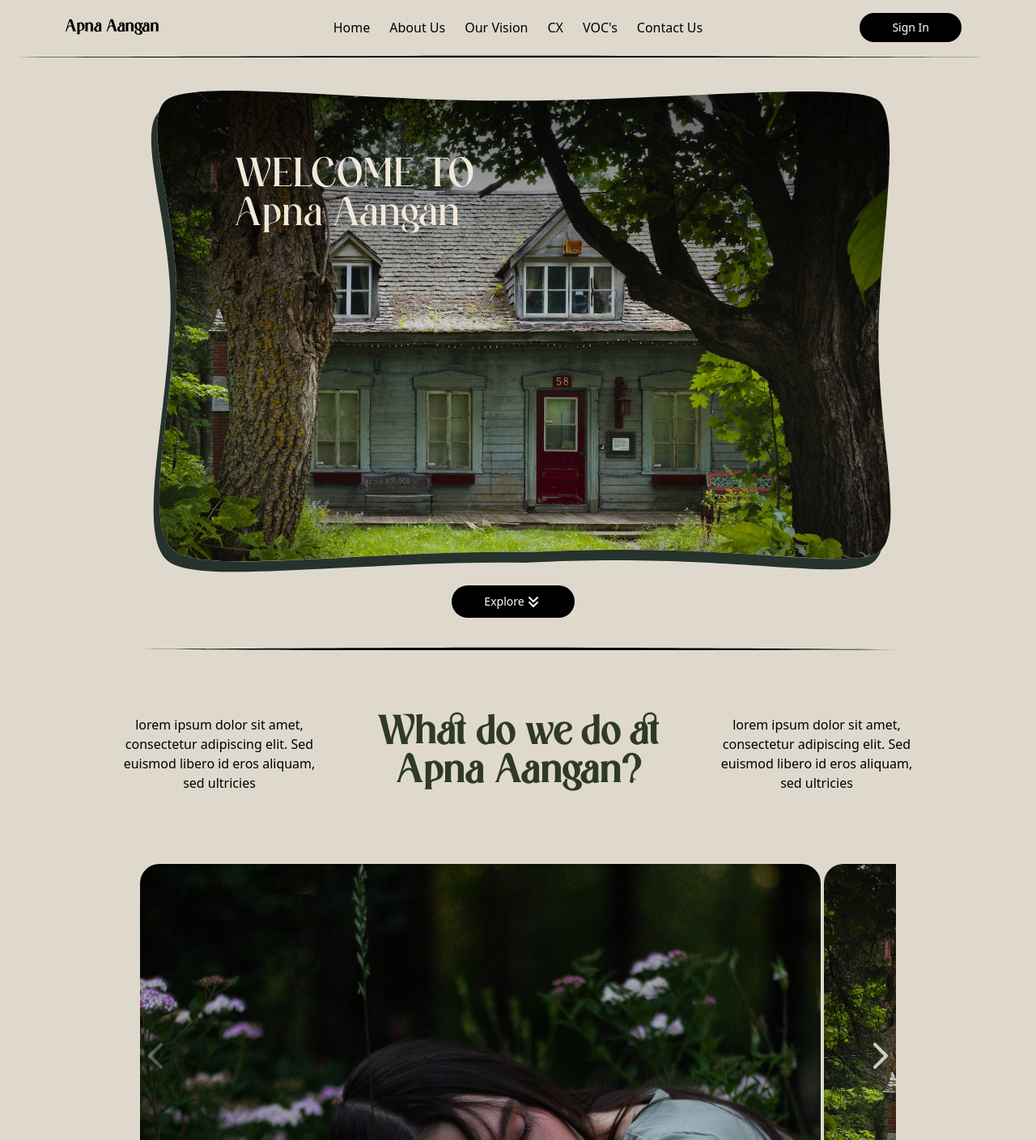
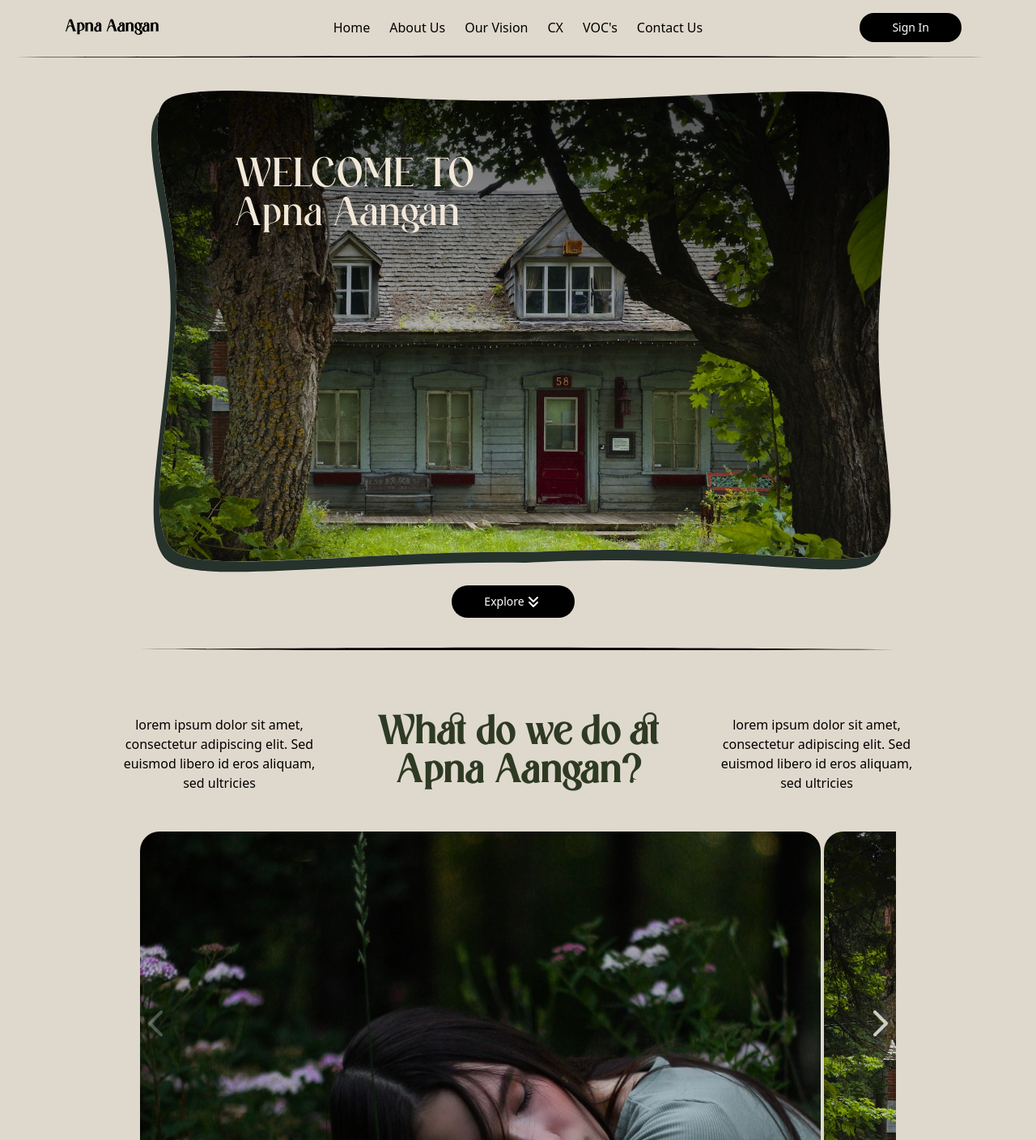
Before and after one commit to RAVANv2/Apna-Aangan, a React (Create React App) app in the folder Frontend/apna-aangan/: page / in a window 1280 px wide. Shown: the top 1408 px of the page at 81% size. Built offline with nearby package versions, Linux system fonts and the light colour scheme.

Commit message:
minor-updates

```diff
--- a/Frontend/apna-aangan/src/components/FramedImage.jsx
+++ b/Frontend/apna-aangan/src/components/FramedImage.jsx
@@ -3,7 +3,7 @@ const FramedImage = ({ src, alt, color, className, overlayB, overlayT}) => {
     <div className={`framed-image ${className} relative`}>
       <img src={src} alt={alt} className="h-full w-full object-cover p-1" />
       {overlayB && <div className={`m-1 w-[99%] overlay absolute z-10 bottom-0 h-1/4 bg-gradient-to-t from-black/80 to-transparent`}></div>}
-      {overlayT && <div className={`m-1 w-[99%] overlay absolute z-10 top-0 h-3/5 bg-gradient-to-t to-black/50 from-transparent`}></div>}
+      {overlayT && <div className={`m-1 w-[99%] overlay absolute z-10 top-0 h-4/5 bg-gradient-to-t to-black/60 from-transparent`}></div>}
       <img
         src={`images/frame-${color}.svg`}
         alt="frame"
--- a/Frontend/apna-aangan/src/pages/home/Home.jsx
+++ b/Frontend/apna-aangan/src/pages/home/Home.jsx
@@ -10,7 +10,7 @@ const Home = () => {
 
       <img src="./icons/line.svg" alt="Line" className="w-[80%] h-[4px] mx-auto my-5" />
 
-      <div className="flex flex-col md:flex-row items-center py-10 gap-3 gap-y-5 mt-10 px-4 md:px-10 lg:px-24 text-center">
+      <div className="flex flex-col md:flex-row items-center pt-10 gap-3 gap-y-5 mt-10 px-4 md:px-10 lg:px-24 text-center">
         <h2 className="text-3xl md:text-4xl lg:text-5xl leading-8 font-semibold  text-theme-green font-custom md:w-2/4 md:order-2">
           What do we do at <br/>Apna Aangan?
         </h2>
```
